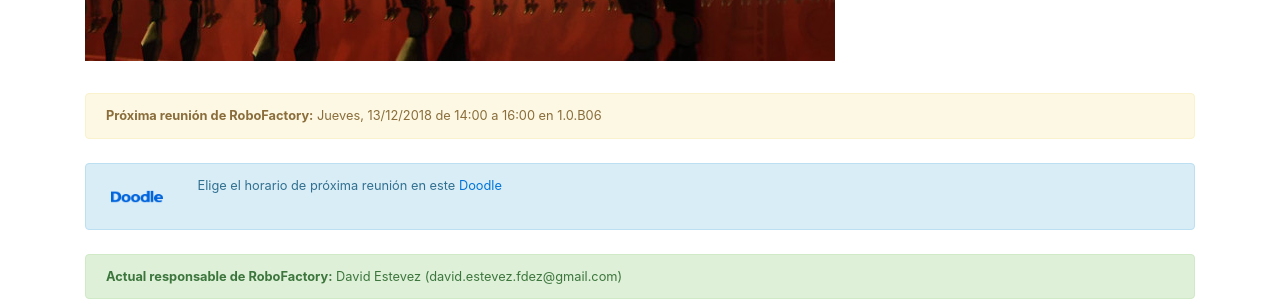
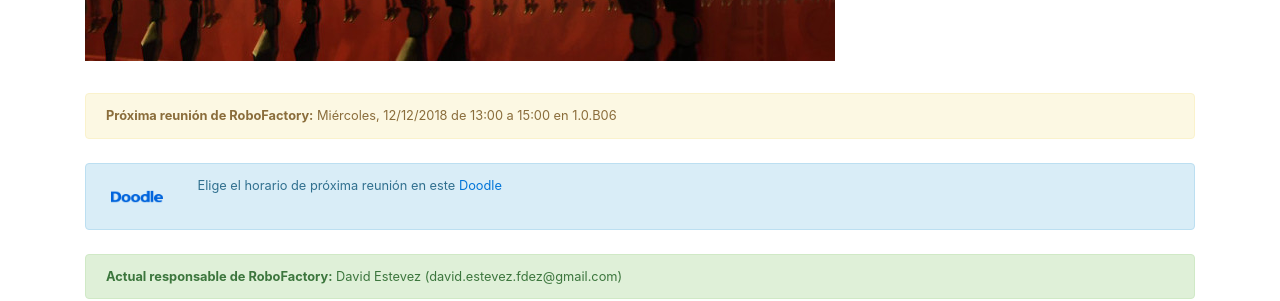
Before and after one commit to asrob-uc3m/asrob-uc3m.github.io, a Jekyll site: the page built from _workgroups/2017-09-19-robofactory.markdown, in a window 1280 px wide and 900 px high, scrolled down 901 px. Shown: the part 265-566 px from the top of the window. Built offline with Jekyll 4.4.1, drawn with Linux system fonts in a browser that asks for light colours.

Commit message:
Update 2017-09-19-robofactory.markdown

```diff
--- a/_workgroups/2017-09-19-robofactory.markdown
+++ b/_workgroups/2017-09-19-robofactory.markdown
@@ -6,7 +6,7 @@ layout: workgroup
 manager: David Estevez
 manager_email: david.estevez.fdez@gmail.com
 name: RoboFactory
-next_meeting: Jueves, 13/12/2018 de 14:00 a 16:00 en 1.0.B06
+next_meeting: Miércoles, 12/12/2018 de 13:00 a 15:00 en 1.0.B06
 next_meeting_doodle: https://doodle.com/poll/4axrv4cmuqs79w4t
 picture: /img/robofactory.jpg
 picture_full: /img/robofactory-full.jpg
```
